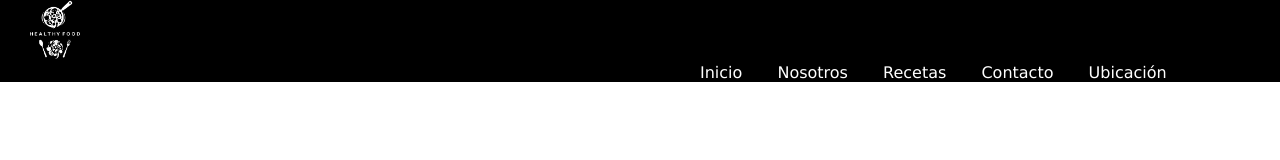
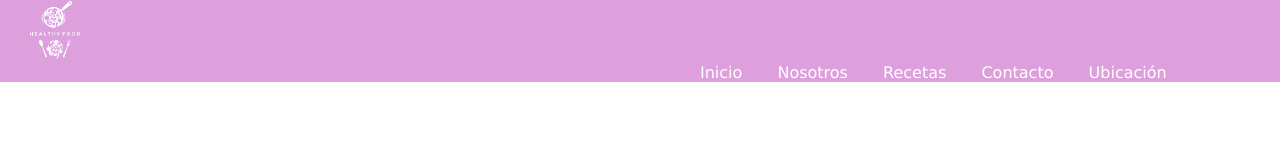
Before and after one commit to Ruthbcastro/myFirstLandingPage, a plain HTML site: page index.html in a window 1280 px wide. Drawn offline with Linux system fonts and the light colour scheme.

Commit message:
cambio de color

```diff
--- a/styles.css
+++ b/styles.css
@@ -8,7 +8,7 @@ a {
 }
 
 .navbar-farid {
-    background-color: black;
+    background-color: plum;
     color: white;
 }
 
```
